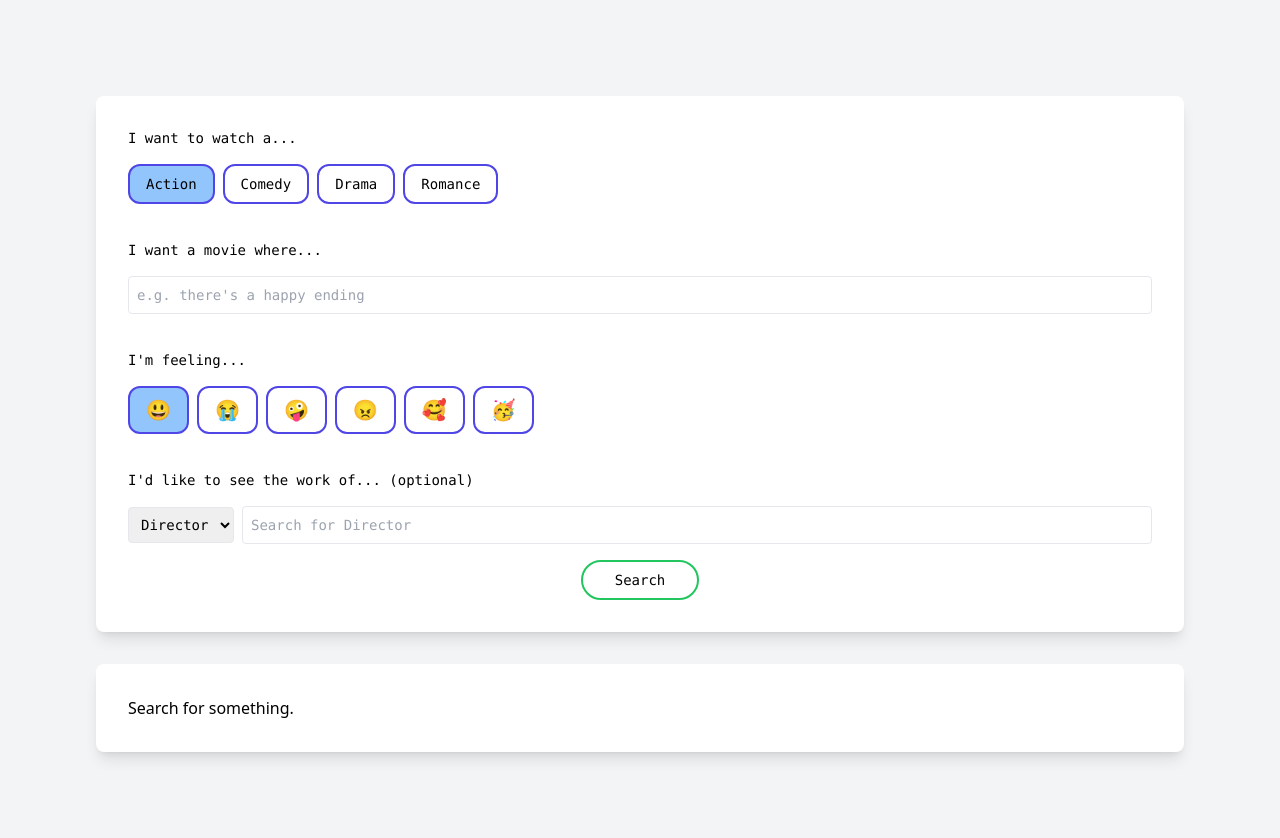
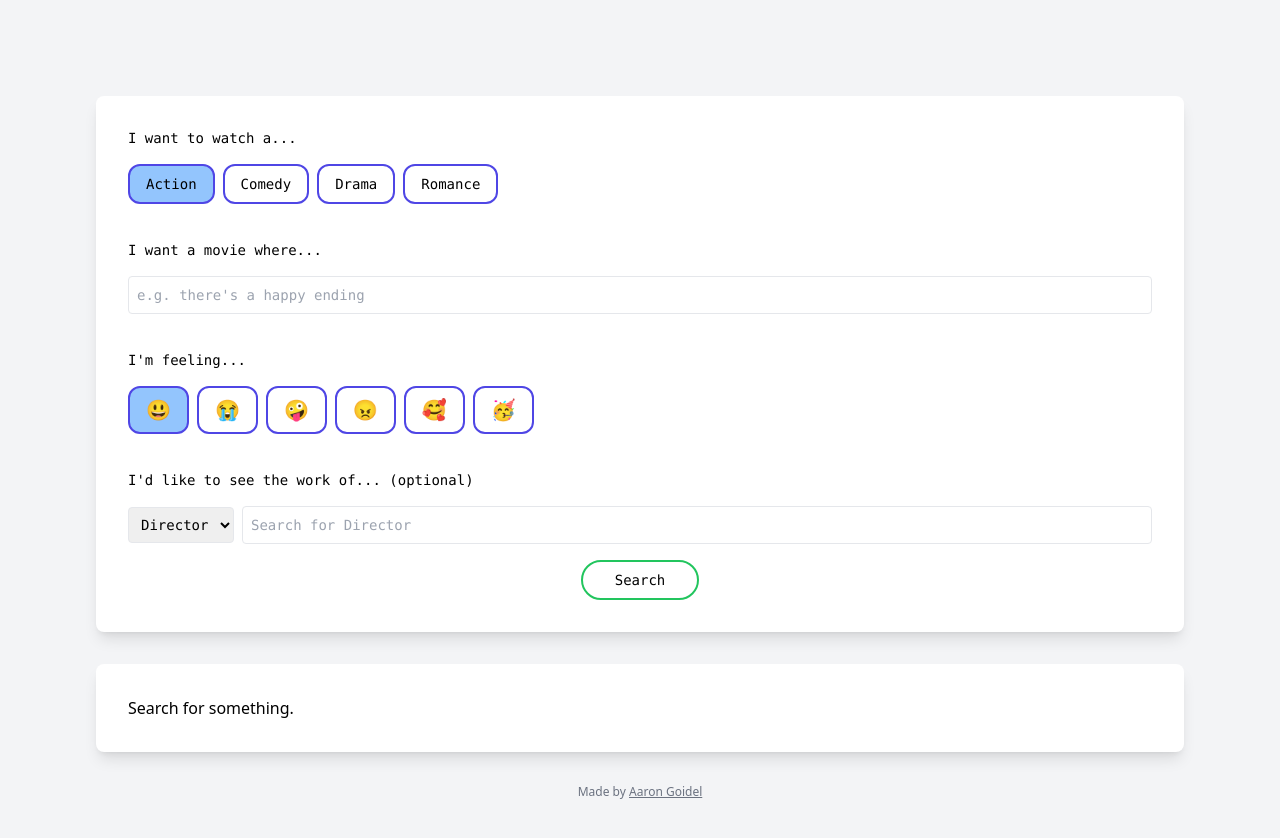
Before and after one commit to AaronCGoidel/metaphor-prototype, a Next.js app: page / in a window 1280 px wide. Shown: the top 838 px of the page. Built offline with nearby package versions, Linux system fonts and the light colour scheme.

Commit message:
add link to website

```diff
--- a/pages/index.js
+++ b/pages/index.js
@@ -6,6 +6,7 @@ import PersonSearch from "../components/PersonSearch";
 import MovieLink from "../components/MovieLink";
 import { useState } from "react";
 import axios from "axios";
+import Link from "next/link";
 
 export default function Home() {
   const [genre, setGenre] = useState("Action");
@@ -101,6 +102,14 @@ export default function Home() {
             <p>Search for something.</p>
           )}
         </div>
+        <div className="flex justify-center items-center text-gray-500 text-xs mt-8">
+          <p>
+            Made by{" "}
+            <Link href="https://aarongoidel.com">
+              <span className="underline hover:text-gray-700">Aaron Goidel</span>
+            </Link>
+          </p>
+        </div>
       </main>
     </>
   );
```
